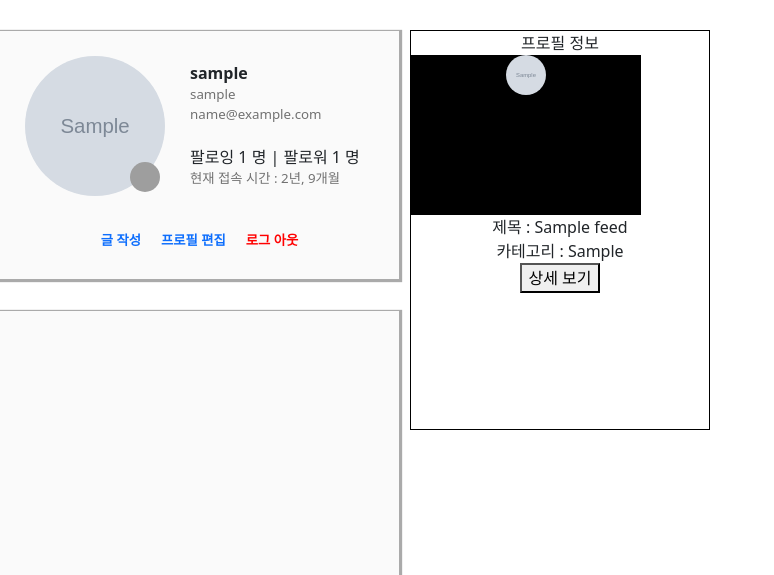
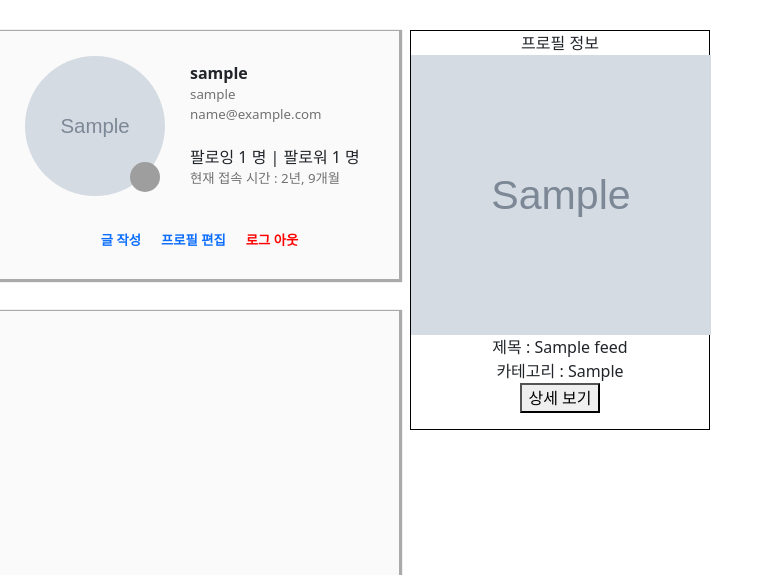
Before and after one commit to poro625/CaBul, a Django app: page / in a window 1280 px wide. Shown: the part 58-633 px from the top of the page, without its empty margins (0-774 px from the left). Run offline with Django 4.2, Linux system fonts and the light colour scheme; a user stored in the database is signed in; tables that the repository leaves empty hold one stand-in row (values such as "Sample post"); grey boxes marked "Sample" are stand-in pictures; grey boxes are pictures that could not be loaded.

Commit message:
[업데이트] home.html, 피드 이미지 수정
1) 피드 이미지 화면에 맞게 출력되도록 수정

```diff
--- a/templates/home.html
+++ b/templates/home.html
@@ -17,8 +17,8 @@
     {% for feed in feeds %}
     <div style="width: 300px; min-width: 300px; height: 400px; min-height: 400px; margin: 10px 10px 10px 10px; border: solid 1px black;">
         <div>프로필 정보</div>
-        <div style="width: 18vw; height: 20vh; background-color: black;">
-            <img class="feed_img" style="border-radius: 50px; width: 40px; height: 40px;" src="{% get_media_prefix %}{{ feed.image }}"></div>
+        <div style="width: 300px; min-width: 300px; height: 280px; min-height: 280px; background-color: black;">
+            <img style="width: 300px; min-width: 300px; height: 280px; min-height: 280px; object-fit: cover;" src="{% get_media_prefix %}{{ feed.image }}"></div>
 
         <div>제목 : {{ feed.title }}</div>
         <div>카테고리 : {{ feed.category }}</div>
```
